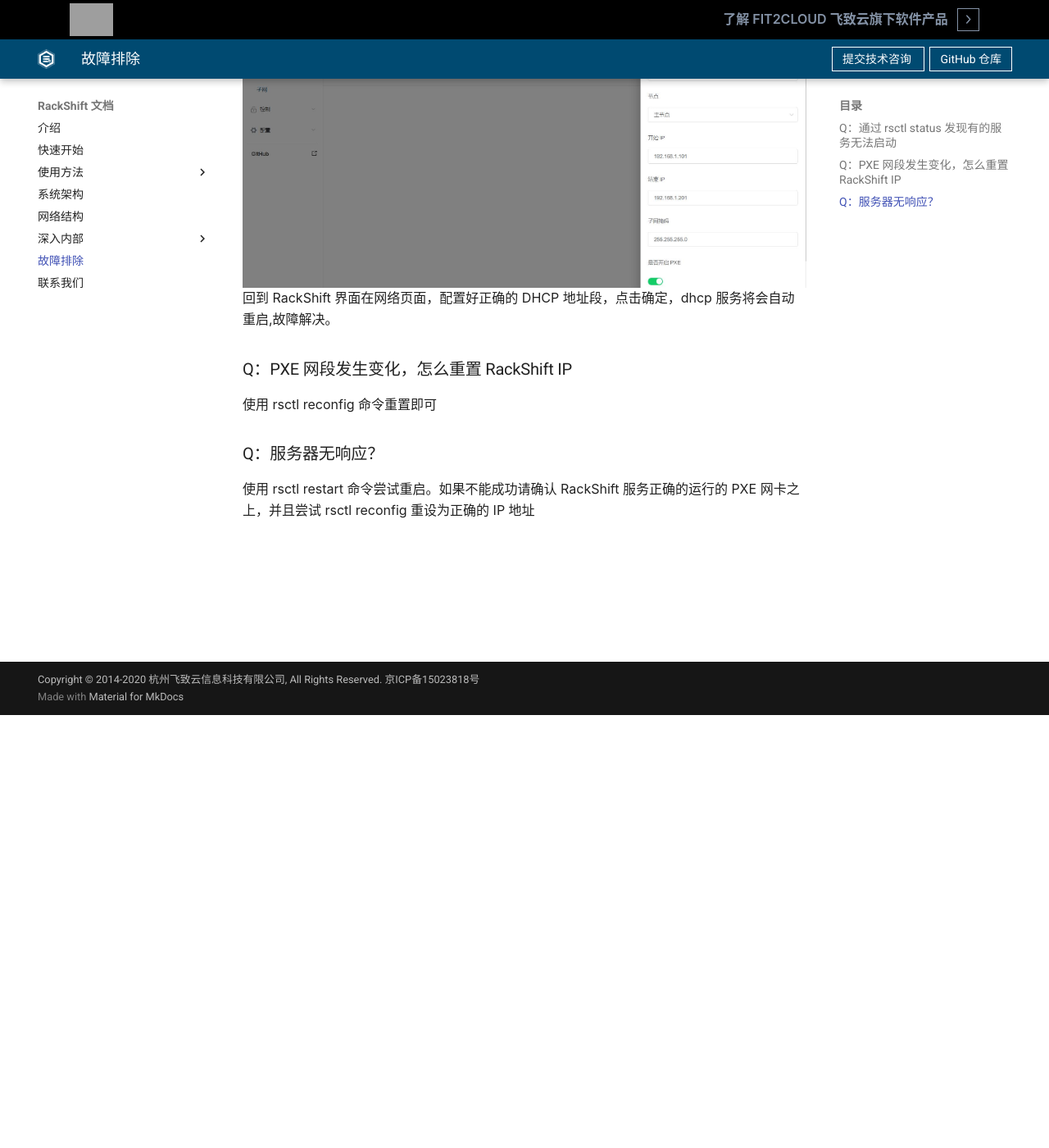
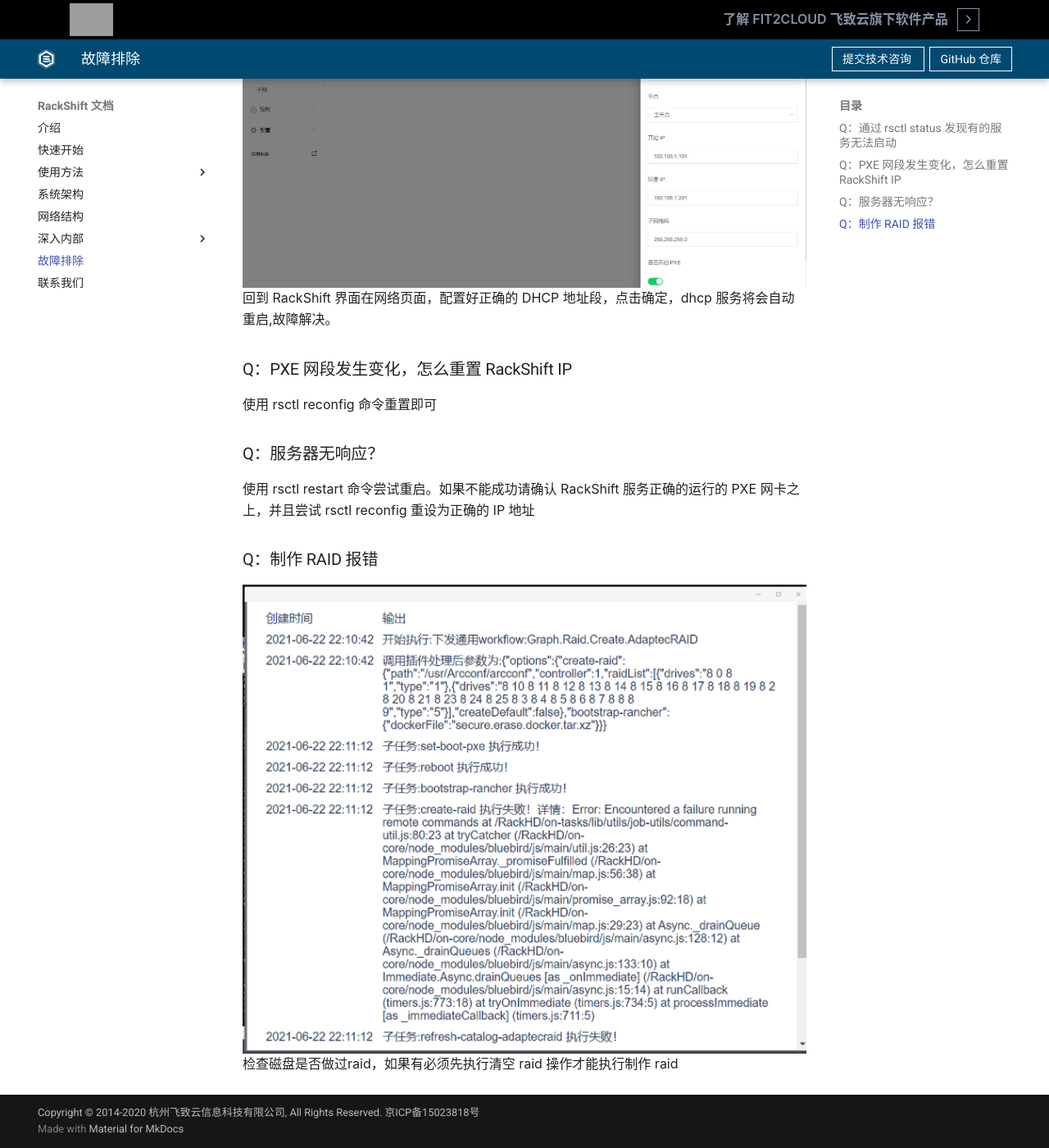
Before and after one commit to fit2cloud/rackshift-docs-static, an MkDocs documentation site: the page built from docs/faq.md, in a window 1280 px wide and 1400 px high, scrolled down 528 px. Shown: the whole window at 82% size. Built offline with MkDocs 1.6.1 and Material for MkDocs 9.7.7, drawn with Linux system fonts in a browser that asks for light colours; the version menu is left out; grey boxes are pictures that could not be loaded.

Commit message:
docs:增加 faq 制作 raid

```diff
--- a/docs/faq.md
+++ b/docs/faq.md
@@ -12,3 +12,7 @@
 ### Q：服务器无响应？
 使用 rsctl restart 命令尝试重启。如果不能成功请确认 RackShift 服务正确的运行的 PXE 网卡之上，并且尝试 rsctl reconfig
 重设为正确的 IP 地址
+
+### Q：制作 RAID 报错
+![img.png](static/faq/img.png)
+检查磁盘是否做过raid，如果有必须先执行清空 raid 操作才能执行制作 raid
```
Also changed, not shown: docs/static/faq/img.png (added).
